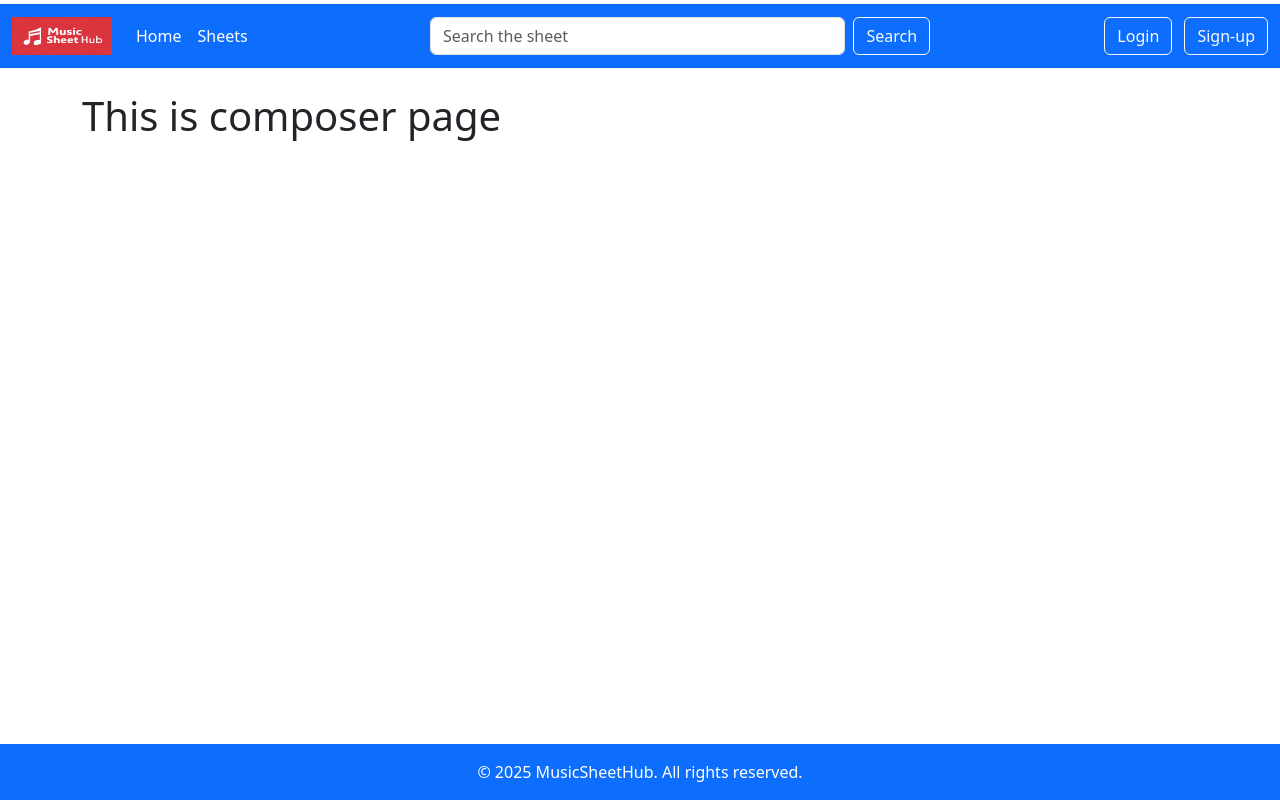
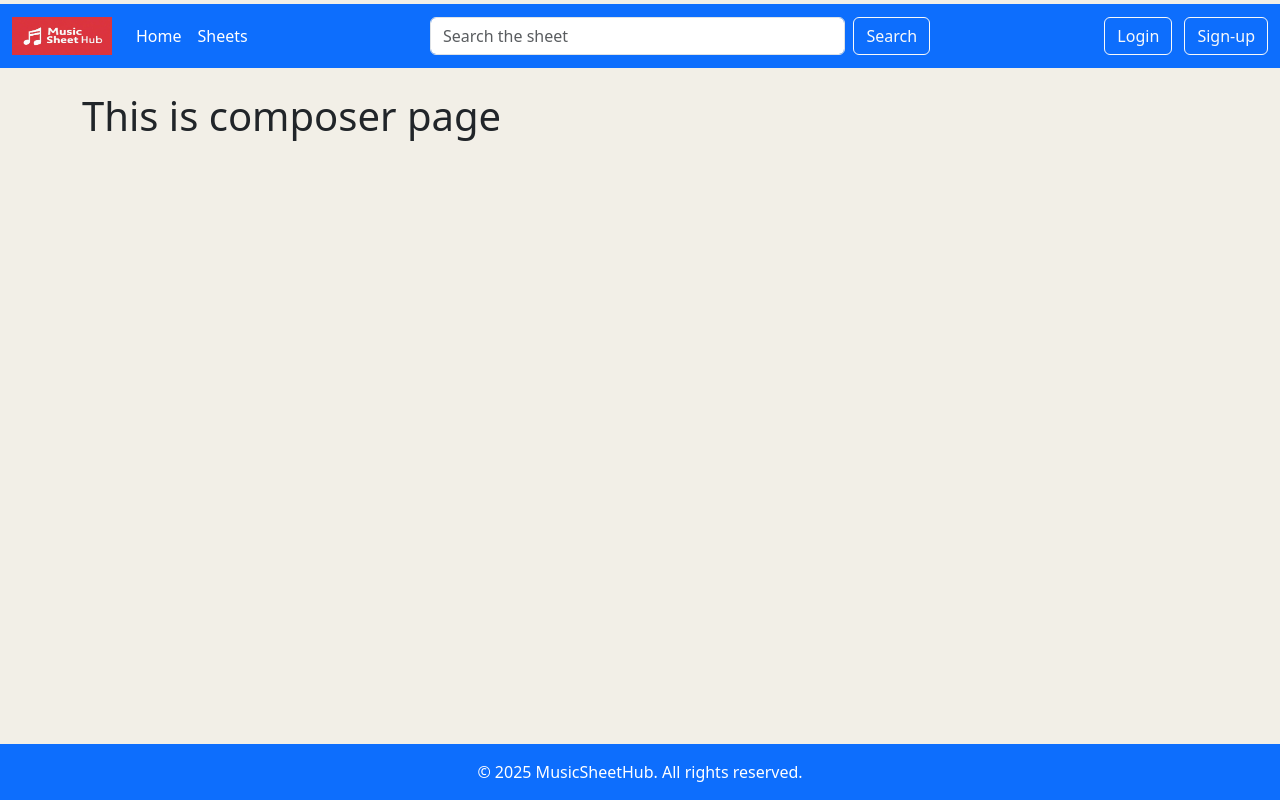
Before and after one commit to BobbyYan06/MusicSheetHub, a Flask app: page /composer in a window 1280 px wide. Run offline with Flask 3, Linux system fonts and the light colour scheme.

Commit message:
Change the background colours of base.html

```diff
--- a/templates/base.html
+++ b/templates/base.html
@@ -13,6 +13,7 @@
         html, body {
             height: 100%;
             margin: 0;
+            background-color: #F2EFE7;
         }
 
         body {
```
